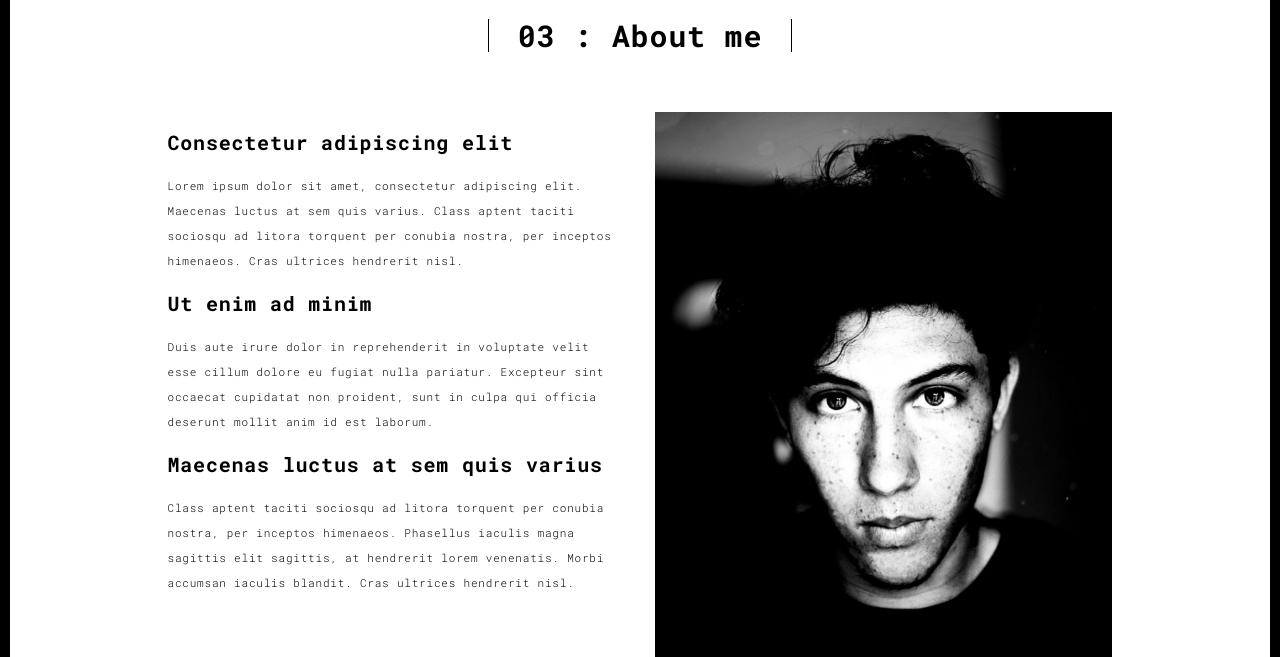
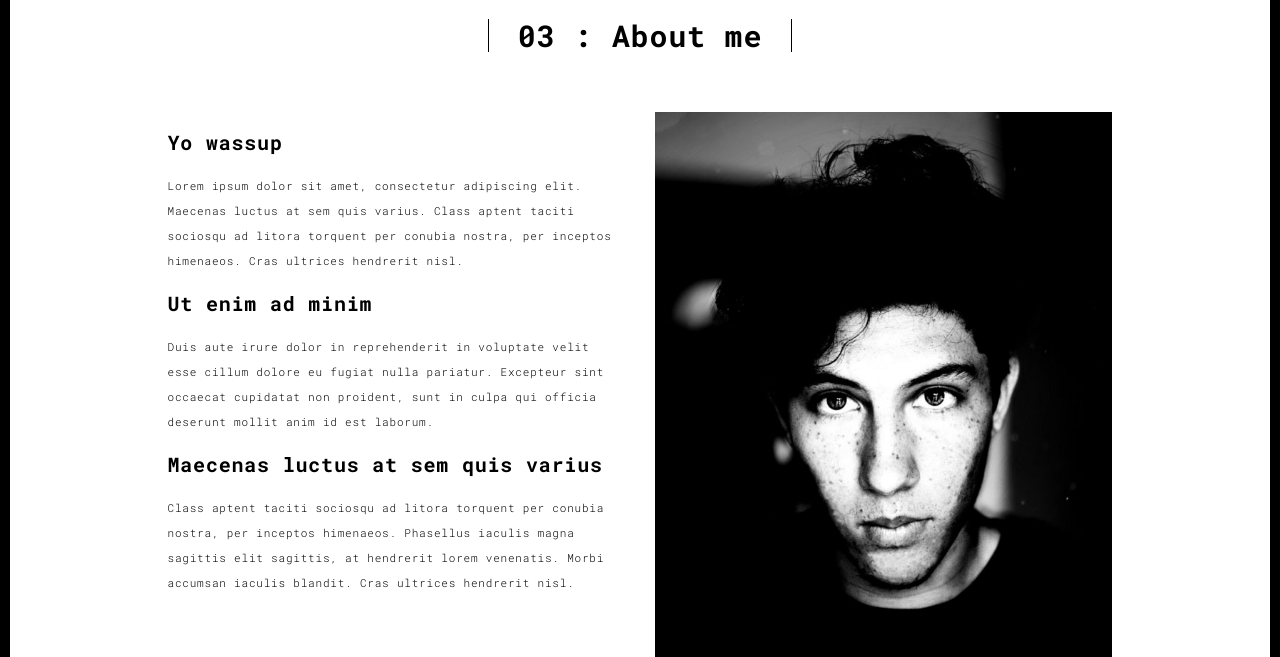
Before and after one commit to Eldor99/portfo, a Flask app: page /about.html in a window 1280 px wide. Shown: the part 90-747 px from the top of the page. Run offline with Flask 2, Linux system fonts and the light colour scheme; some libraries are stand-ins or nearby versions.

Commit message:
checking template

```diff
--- a/templates/about.html
+++ b/templates/about.html
@@ -62,7 +62,7 @@
             <div class="col-md-10 col-md-offset-1">
               <div class="row">
                 <div class="col-xs-12 col-md-6">
-                  <h3>Consectetur adipiscing elit</h3>
+                  <h3>Yo wassup</h3>
                   <p>Lorem ipsum dolor sit amet, consectetur adipiscing elit. Maecenas luctus at sem quis varius.
                   Class aptent taciti sociosqu ad litora torquent per conubia nostra, per inceptos himenaeos. Cras ultrices hendrerit nisl.</p>
                   <h3>Ut enim ad minim </h3>
```
